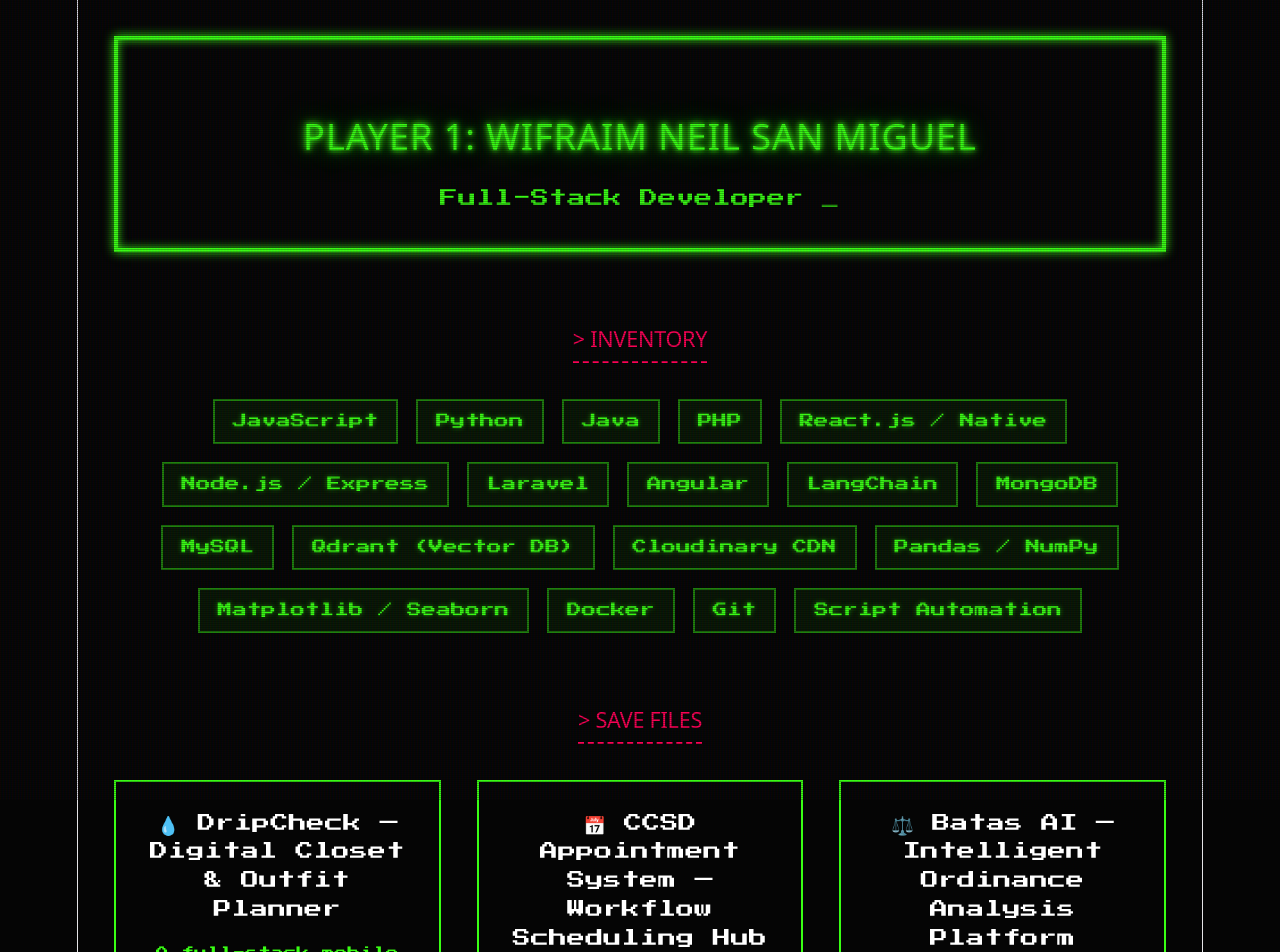
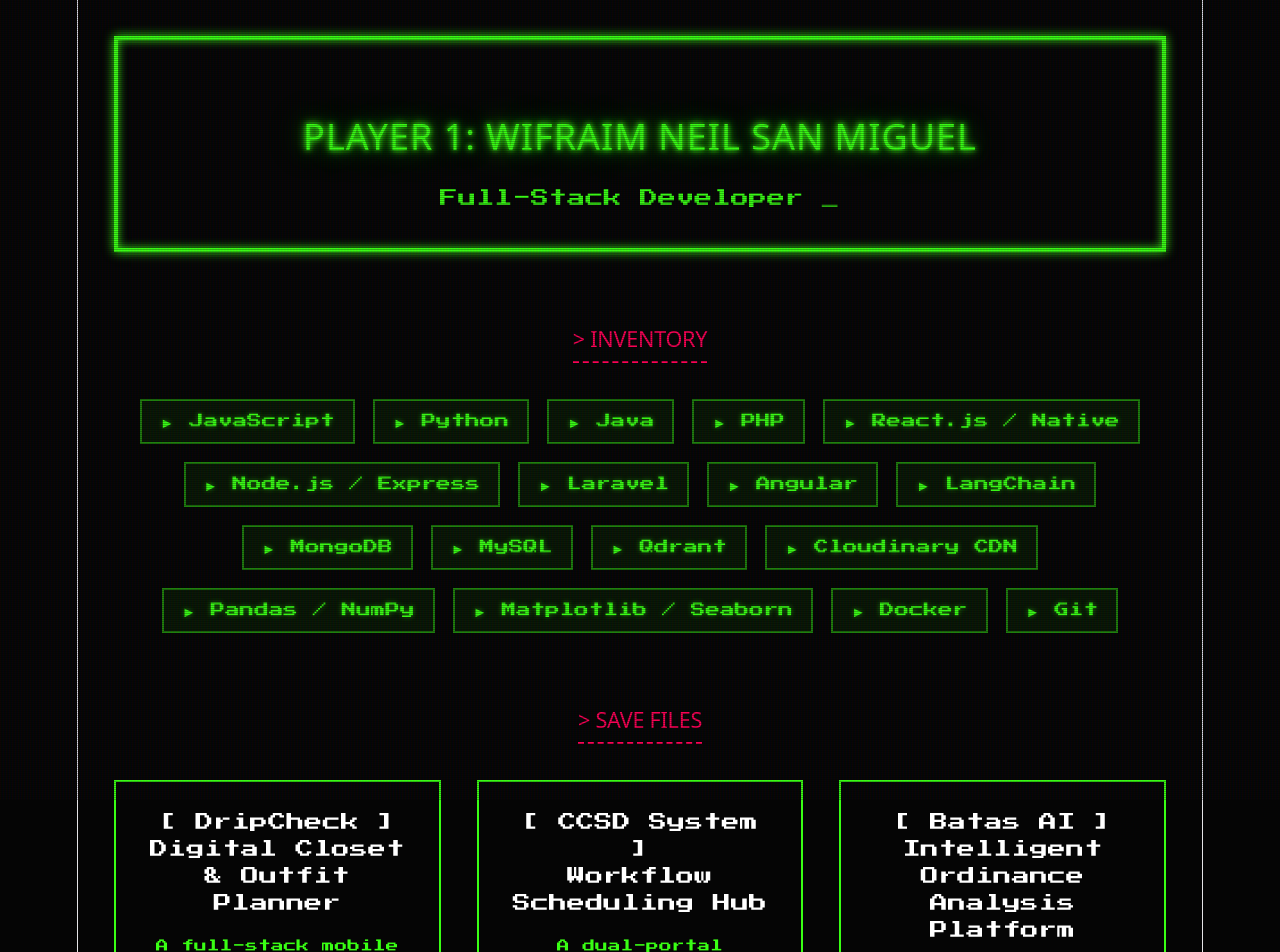
Before and after one commit to Ecila-01/WifraimNeil, a React (Vite) app: page / in a window 1280 px wide. Shown: the top 952 px of the page. Built offline with nearby package versions, Linux system fonts and the light colour scheme.

Commit message:
slight ui changes

```diff
--- a/src/App.css
+++ b/src/App.css
@@ -3,9 +3,9 @@
    ========================================================================== */
 :root {
   --bg-color: #050505;
-  --text-main: #39ff14; /* Neon Green */
+  --text-main: #39ff14;
   --text-dim: #1e820c;
-  --accent: #ff0055; /* Neon Pink */
+  --accent: #ff0055;
 }
 
 * {
@@ -69,12 +69,7 @@
   font-size: 2rem;
   margin-bottom: 1rem;
   text-transform: uppercase;
-
-  /* FORCE TRUE NEON GREEN: Pure bright luminescent phosphor green */
   color: #39ff14 !important;
-
-  /* CRITICAL GLOW OVERHAUL: Multi-layered light radiation
-     This forces a bright green aura behind the text so it can never be dark */
   text-shadow:
     0 0 5px #39ff14,
     0 0 10px #39ff14,
@@ -123,6 +118,8 @@
   margin-bottom: 1rem;
   color: #fff;
   text-align: center;
+  line-height: 1.5;
+  word-break: break-word;
 }
 
 .card p {
@@ -161,11 +158,11 @@
 /* --- DESKTOP GRID ADJUSTMENTS --- */
 @media (min-width: 768px) {
   ul.inventory {
-    gap: 1rem; /* Restores the standard classic gaps on desktop monitors */
+    gap: 1rem;
   }
 
   ul.inventory li {
-    font-size: 0.8rem; /* Restores standard sizing for high-res screens */
+    font-size: 0.8rem;
     padding: 0.5rem 1rem;
   }
 }
@@ -299,7 +296,7 @@
   padding: 0.3rem;
 }
 
-/* Ambient Radar Scanning Effect — FIX: reduced opacity so image stays readable */
+/* Ambient Radar Scanning Effec */
 .crt-image-wrapper::before {
   content: "";
   position: absolute;
@@ -310,8 +307,8 @@
   background: linear-gradient(
     to bottom,
     rgba(57, 255, 20, 0) 0%,
-    rgba(57, 255, 20, 0.05) 80%,   /* was 0.15 */
-    rgba(57, 255, 20, 0.10) 100%   /* was 0.30 */
+    rgba(57, 255, 20, 0.05) 80%,
+    rgba(57, 255, 20, 0.10) 100%
   );
   animation: scanRadar 4s linear infinite;
   pointer-events: none;
@@ -323,7 +320,6 @@
   100% { top: 120%; }
 }
 
-/* FIX: scanline stripe overlay reduced from 0.12 to 0.04 — was killing image clarity */
 .crt-image-wrapper::after {
   content: "";
   position: absolute;
@@ -333,7 +329,7 @@
   height: 100%;
   background: repeating-linear-gradient(
     rgba(0, 0, 0, 0) 0px,
-    rgba(0, 0, 0, 0.04) 2px,       /* was 0.12 */
+    rgba(0, 0, 0, 0.04) 2px,
     rgba(0, 0, 0, 0) 4px
   );
   pointer-events: none;
--- a/src/App.jsx
+++ b/src/App.jsx
@@ -13,7 +13,7 @@
   const projects = [
     {
       id: 'dripcheck',
-      title: '💧 DripCheck — Digital Closet & Outfit Planner',
+      title: <>[ DripCheck ]<br />Digital Closet & Outfit Planner</>,
       tech: 'React Native (Expo), Node.js, Express, MongoDB, Cloudinary, Resend API',
       shortDesc: 'A full-stack mobile solution to manage your digital wardrobe, coordinate daily styles, and track outfit metrics, originally developed as a senior university project.',
       longDesc: (
@@ -34,7 +34,7 @@
     },
     {
       id: 'ccsd',
-      title: '📅 CCSD Appointment System — Workflow Scheduling Hub',
+      title: <>[ CCSD System ]<br />Workflow Scheduling Hub</>,
       tech: 'React.js, Node.js, Express.js, MySQL, RESTful APIs, Git',
       shortDesc: 'A dual-portal administrative web platform featuring a comprehensive appointment scheduling system and real-time workflow management infrastructure.',
       longDesc: (
@@ -55,7 +55,7 @@
     },
     {
       id: 'batas',
-      title: '⚖️ Batas AI — Intelligent Ordinance Analysis Platform',
+      title: <>[ Batas AI ]<br />Intelligent Ordinance Analysis Platform</>,
       tech: 'Python, LangChain, Node.js, Express, Qdrant Cloud, MongoDB Atlas, Docker',
       shortDesc: 'A production-ready Retrieval-Augmented Generation (RAG) platform built to index, search, and analyze local government ordinances using Gemini 2.5 Flash.',
       longDesc: (
@@ -120,24 +120,23 @@
         <section className="section">
           <h2>&gt; INVENTORY</h2>
           <ul className="inventory">
-            <li>JavaScript</li>
-            <li>Python</li>
-            <li>Java</li>
-            <li>PHP</li>
-            <li>React.js / Native</li>
-            <li>Node.js / Express</li>
-            <li>Laravel</li>
-            <li>Angular</li>
-            <li>LangChain</li>
-            <li>MongoDB</li>
-            <li>MySQL</li>
-            <li>Qdrant (Vector DB)</li>
-            <li>Cloudinary CDN</li>
-            <li>Pandas / NumPy</li>
-            <li>Matplotlib / Seaborn</li>
-            <li>Docker</li>
-            <li>Git</li>
-            <li>Script Automation</li>
+            <li>► JavaScript</li>
+            <li>► Python</li>
+            <li>► Java</li>
+            <li>► PHP</li>
+            <li>► React.js / Native</li>
+            <li>► Node.js / Express</li>
+            <li>► Laravel</li>
+            <li>► Angular</li>
+            <li>► LangChain</li>
+            <li>► MongoDB</li>
+            <li>► MySQL</li>
+            <li>► Qdrant</li>
+            <li>► Cloudinary CDN</li>
+            <li>► Pandas / NumPy</li>
+            <li>► Matplotlib / Seaborn</li>
+            <li>► Docker</li>
+            <li>► Git</li>
           </ul>
         </section>
 
@@ -198,7 +197,7 @@
 
                 <div className="form-group">
                   <label>&gt; INPUT_EMAIL:</label>
-                  <input type="email" name="email" required placeholder="RECRUITER@COMPANY.COM" disabled={formStatus === "SUBMITTING"} />
+                  <input type="email" name="email" required placeholder="PLAYER2@PLAY.COM" disabled={formStatus === "SUBMITTING"} />
                 </div>
 
                 <div className="form-group">
```
